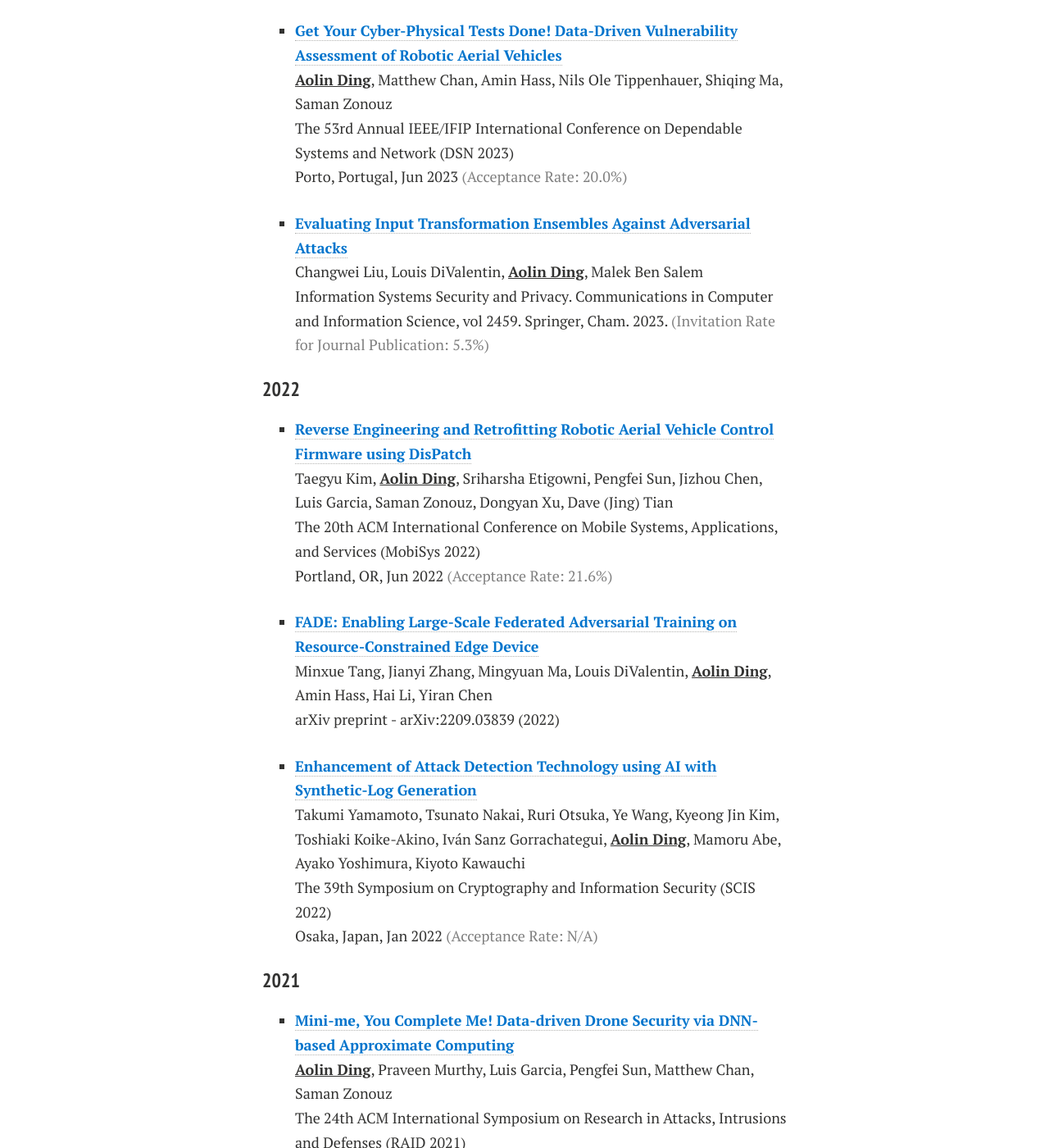
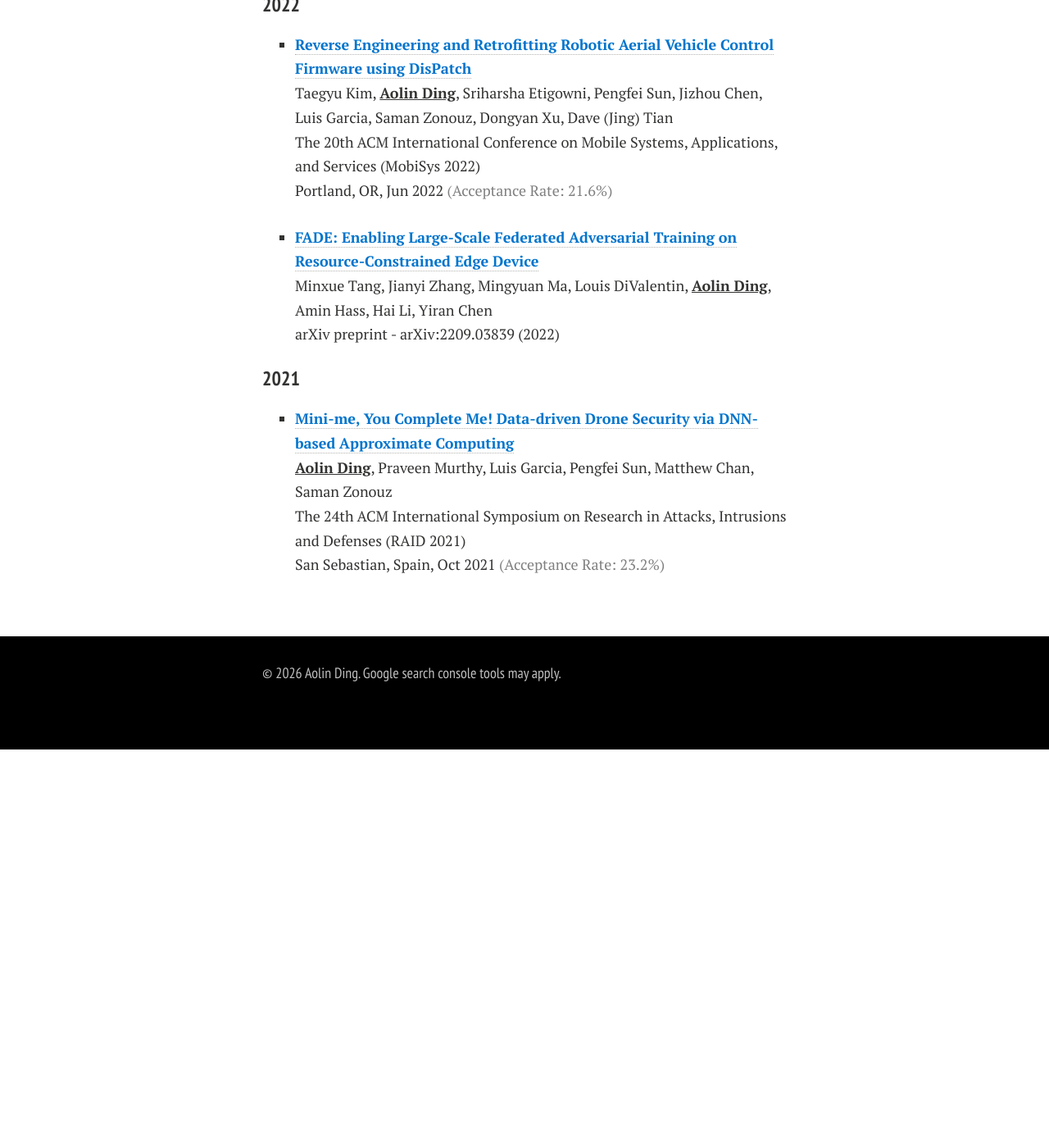
Before and after one commit to aolind/aolind.github.io, a Jekyll site: the page built from publications.md, in a window 1280 px wide and 1400 px high, scrolled down 3174 px. Shown: the whole window at 82% size. Built offline with Jekyll 4.4.1, drawn with Linux system fonts in a browser that asks for light colours; nearby versions of some CDN libraries; a style sheet for code colours, icons or effects is not loaded; after the commit the page ends 4088 px from its top, so only the background shows below that; some of the changed text lies outside the part shown.

Commit message:
Update publication list
Co-Authored-By: Claude Sonnet 4.6 <noreply@anthropic.com>

```diff
--- a/publications.md
+++ b/publications.md
@@ -46,11 +46,6 @@ Matthew Chan`*`, <u><b>Aolin Ding</b></u>`*`, Amin Hass, Saman Zonouz\
 The 7th International Conference on Attacks and Defenses for Internet-of-Things (ADIoT 2024)\
 Hangzhou, China, Dec 2024 <font color='gray'>(Acceptance Rate: 24.4%)</font>
 
-- [**<font color='#0074cc'>Leaking Through the Physics: Covert Cyber-Physical Data Exfiltration Through Unobserved Physics</font>**](https://smartsp.eai-conferences.org/2024/)\
-Matthew Chan, Luis Garcia, Nathaniel Snyder, Marcus Lucas, <u><b>Aolin Ding</b></u>, Amin Hass, Oleg Sokolsky, James Weimer, Paulo Tabuada, Saman Zonouz, Mani Srivastava\
-The 2nd EAI International Conference on Security and Privacy in Cyber-Physical Systems and Smart Vehicles (SmartSP 2024)\
-New Orleans, LA, Nov 2024 <font color='gray'>(Acceptance Rate: N/A)</font>
-
 - [**<font color='#0074cc'>ModelGuard: Information-Theoretic Defense Against Model Extraction Attacks</font>**](https://www.usenix.org/conference/usenixsecurity24/presentation/tang)\
 [<font color='red'>Artifact Available, Functional, Reproduced</font>](https://github.com/Yoruko-Tang/ModelGuard)\
 Minxue Tang, Anna Dai, Louis DiValentin, <u><b>Aolin Ding</b></u>, Amin Hass, Yiran Chen, Neil Zhenqiang Gong, Hai "Helen" Li\
@@ -79,10 +74,6 @@ Changsha, China, Nov 2023 <font color='gray'>(Acceptance Rate: 20.1% - Full Pape
 The 53rd Annual IEEE/IFIP International Conference on Dependable Systems and Network (DSN 2023)\
 Porto, Portugal, Jun 2023 <font color='gray'>(Acceptance Rate: 20.0%)</font>
 
-- [**<font color='#0074cc'>Evaluating Input Transformation Ensembles Against Adversarial Attacks</font>**](https://link.springer.com/chapter/10.1007/978-3-031-89518-0_5)\
-Changwei Liu, Louis DiValentin, <u><b>Aolin Ding</b></u>, Malek Ben Salem\
-Information Systems Security and Privacy. Communications in Computer and Information Science, vol 2459. Springer, Cham. 2023. <font color='gray'>(Invitation Rate for Journal Publication: 5.3%)</font>
-
 ### 2022
 
 - [**<font color='#0074cc'>Reverse Engineering and Retrofitting Robotic Aerial Vehicle Control Firmware using DisPatch</font>**](https://dl.acm.org/doi/pdf/10.1145/3498361.3538938)\
@@ -94,11 +85,6 @@ Portland, OR, Jun 2022 <font color='gray'>(Acceptance Rate: 21.6%)</font>
 Minxue Tang, Jianyi Zhang, Mingyuan Ma, Louis DiValentin, <u><b>Aolin Ding</b></u>, Amin Hass, Hai Li, Yiran Chen\
 arXiv preprint - arXiv:2209.03839 (2022)
 
-- [**<font color='#0074cc'>Enhancement of Attack Detection Technology using AI with Synthetic-Log Generation</font>**](https://www.iwsec.org/scis/2022/program.html)\
-Takumi Yamamoto, Tsunato Nakai, Ruri Otsuka, Ye Wang, Kyeong Jin Kim, Toshiaki Koike-Akino, Iván Sanz Gorrachategui, <u><b>Aolin Ding</b></u>, Mamoru Abe, Ayako Yoshimura, Kiyoto Kawauchi\
-The 39th Symposium on Cryptography and Information Security (SCIS 2022)\
-Osaka, Japan, Jan 2022 <font color='gray'>(Acceptance Rate: N/A)</font>
-
 ### 2021
 
 - [**<font color='#0074cc'>Mini-me, You Complete Me! Data-driven Drone Security via DNN-based Approximate Computing</font>**](https://dl.acm.org/doi/pdf/10.1145/3471621.3471869)\
```
